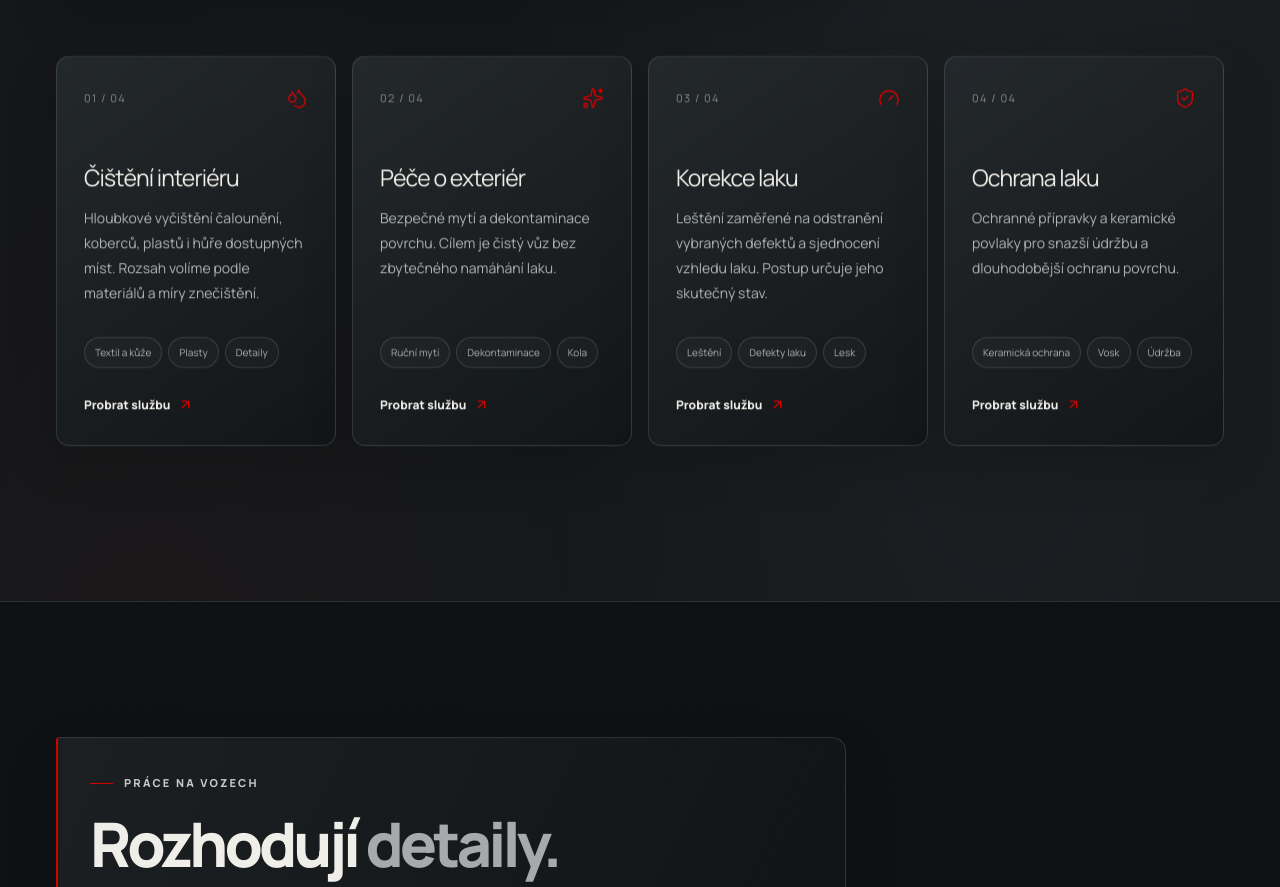
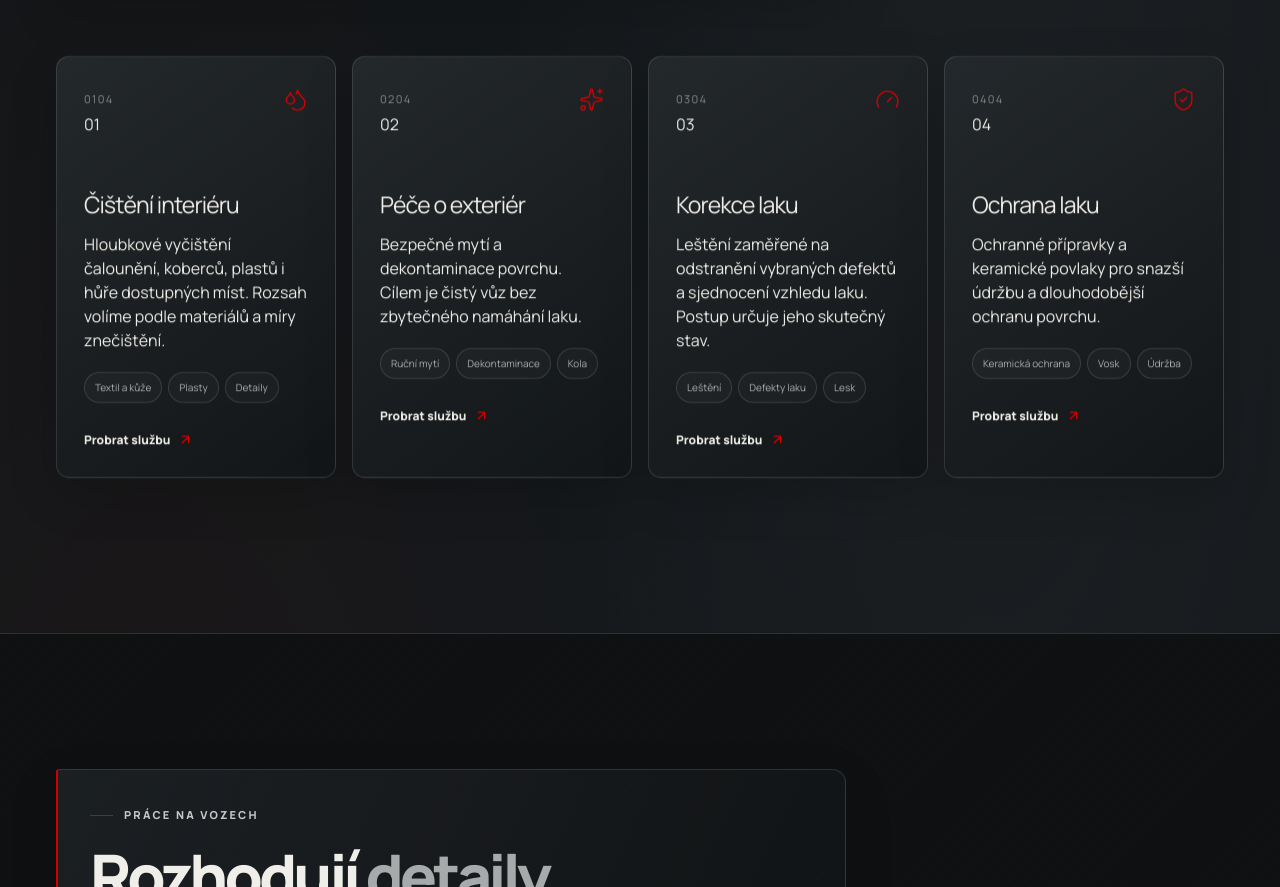
Before and after one commit to vrbaX/Car-Detailing, a React (Vite) app: page / in a window 1280 px wide. Shown: the part 1337-2224 px from the top of the page. Built offline with nearby package versions, Linux system fonts and the light colour scheme.

Commit message:
Redesign service cards and add scroll reveal observer

```diff
--- a/src/App.jsx
+++ b/src/App.jsx
@@ -1,4 +1,4 @@
-import { useState } from 'react'
+import { useEffect, useState } from 'react'
 import {
   ArrowDownRight, ArrowRight, ArrowUpRight, Check, ChevronDown,
   CircleDot, Clock3, Droplets, Gauge, ShieldCheck, Sparkles,
@@ -65,6 +65,24 @@ function App() {
   const [openFaq, setOpenFaq] = useState(0)
   const [formMessage, setFormMessage] = useState('')
 
+  useEffect(() => {
+    const elements = document.querySelectorAll('.reveal')
+    if (!('IntersectionObserver' in window)) {
+      elements.forEach(element => element.classList.add('is-visible'))
+      return
+    }
+    const observer = new IntersectionObserver((entries, currentObserver) => {
+      entries.forEach(entry => {
+        if (entry.isIntersecting) {
+          entry.target.classList.add('is-visible')
+          currentObserver.unobserve(entry.target)
+        }
+      })
+    }, { threshold: 0.12, rootMargin: '0px 0px -35px 0px' })
+    elements.forEach(element => observer.observe(element))
+    return () => observer.disconnect()
+  }, [])
+
   function handleSubmit(event) {
     event.preventDefault()
     setFormMessage('Formulář je zatím pouze návrh. Před spuštěním je potřeba připojit odesílání poptávek.')
@@ -91,11 +109,19 @@ function App() {
         <div className="services-grid">
           {services.map(({ number, icon: Icon, title, description, tags }) => (
             <article className="service-card reveal" key={number}>
-              <div className="service-card-top"><span>{number} / 04</span><Icon size={22} strokeWidth={1.5} /></div>
-              <h3>{title}</h3>
-              <p>{description}</p>
-              <div className="tag-list">{tags.map(tag => <span key={tag}>{tag}</span>)}</div>
-              <a href="#kontakt" className="text-link">Probrat službu <ArrowUpRight size={15} /></a>
+              <div className="service-card-top">
+                <span className="service-index">{number}<i />04</span>
+                <span className="service-icon"><Icon size={25} strokeWidth={1.35} /></span>
+              </div>
+              <span className="service-watermark" aria-hidden="true">{number}</span>
+              <div className="service-card-content">
+                <h3>{title}</h3>
+                <p>{description}</p>
+              </div>
+              <div className="service-card-bottom">
+                <div className="tag-list">{tags.map(tag => <span key={tag}>{tag}</span>)}</div>
+                <a href="#kontakt" className="text-link">Probrat službu <ArrowUpRight size={15} /></a>
+              </div>
             </article>
           ))}
         </div>
```
